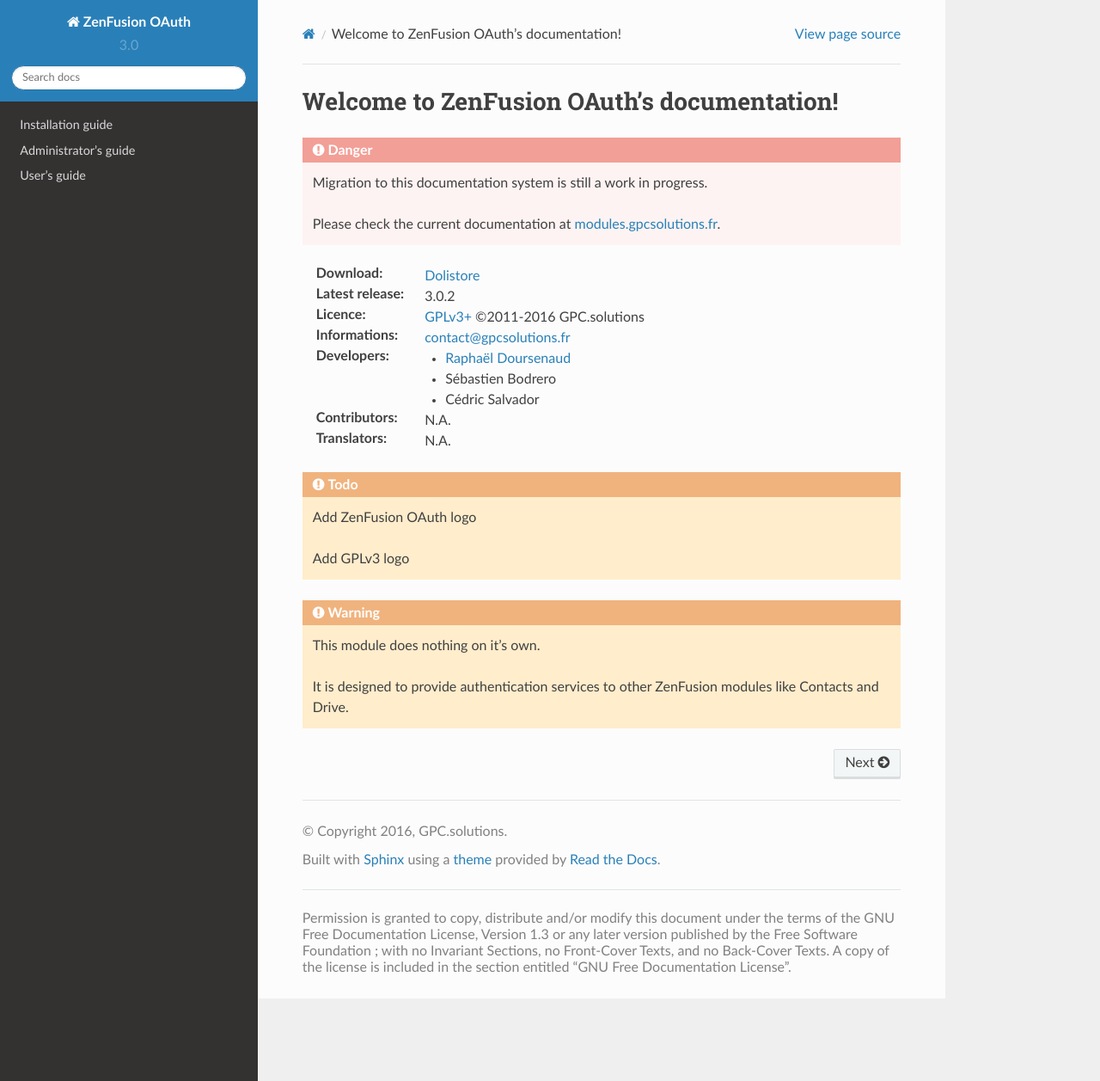
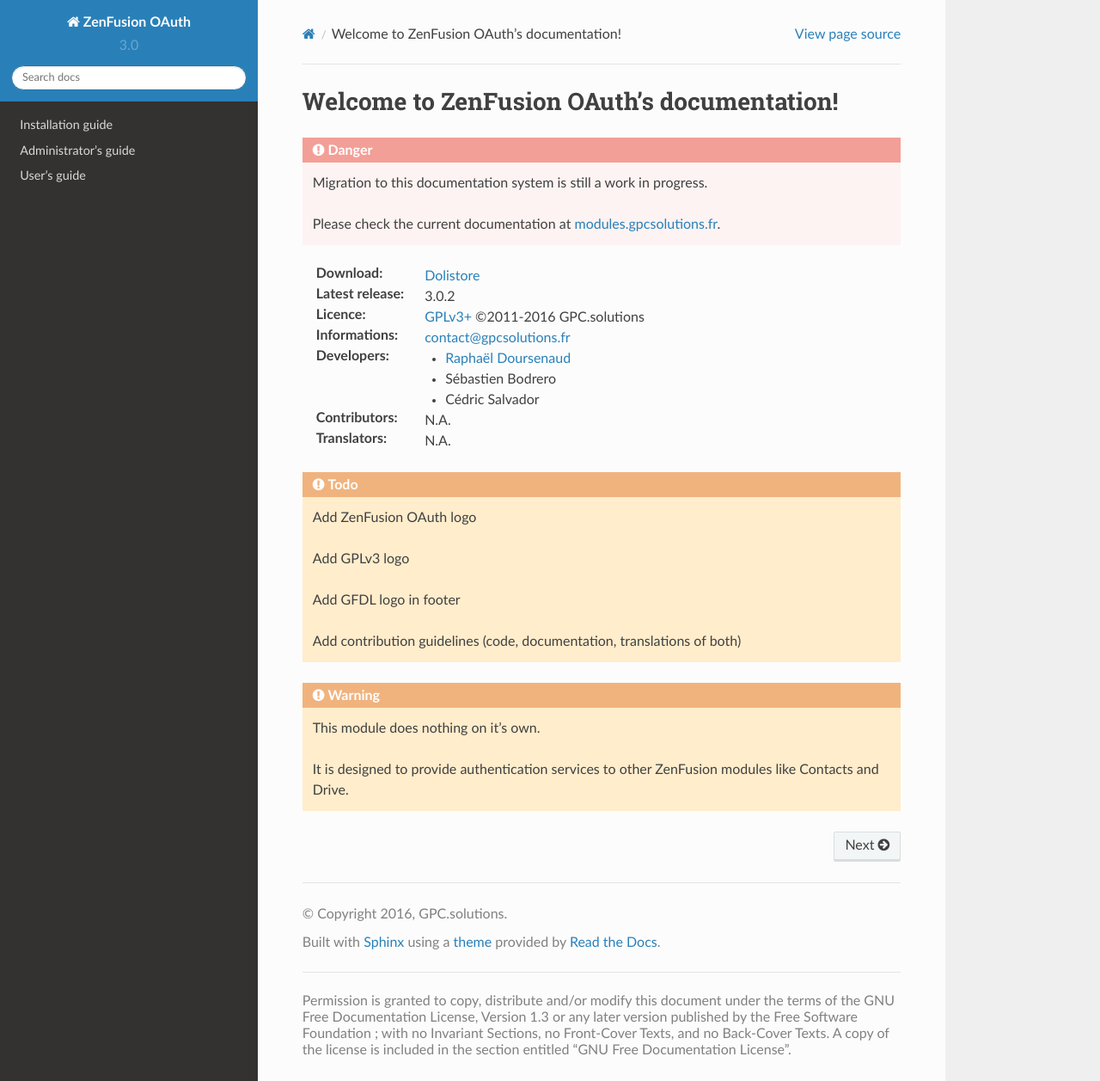
Before and after one commit to GPCsolutions/zenfusionoauth, a Sphinx documentation site: the page built from docs/index.rst, in a window 1280 px wide and 1257 px high. Shown: the whole window at 86% size. Built offline with Sphinx 7.4.7 and the Read the Docs theme 2.0.0, drawn with Linux system fonts in a browser that asks for light colours.

```diff
--- a/docs/index.rst
+++ b/docs/index.rst
@@ -56,6 +56,10 @@
 
    Add GPLv3 logo
 
+   Add GFDL logo in footer
+
+   Add contribution guidelines (code, documentation, translations of both)
+
 .. warning::
 
    This module does nothing on it's own.
```
Also changed, not shown: 3 other files.
